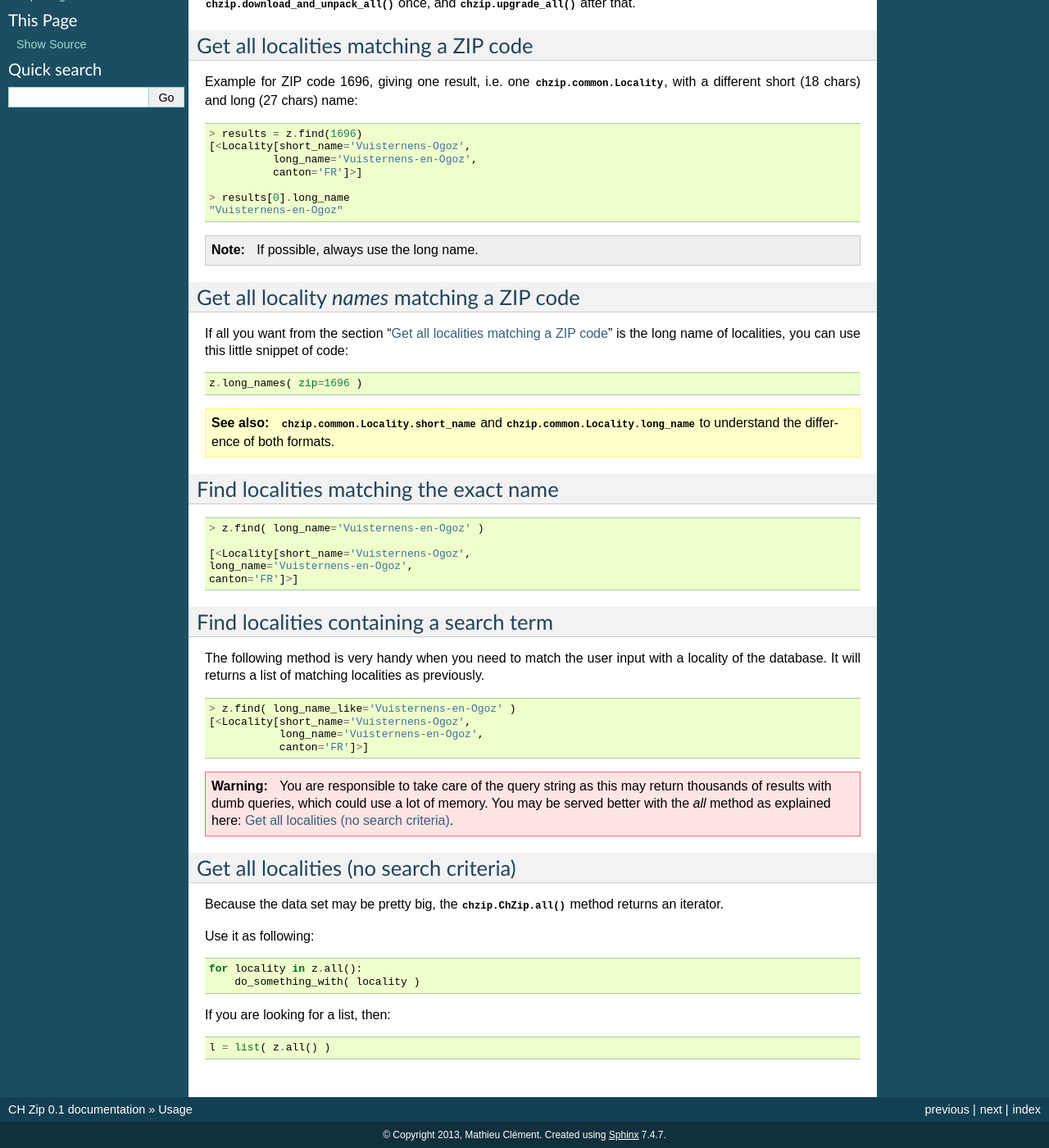
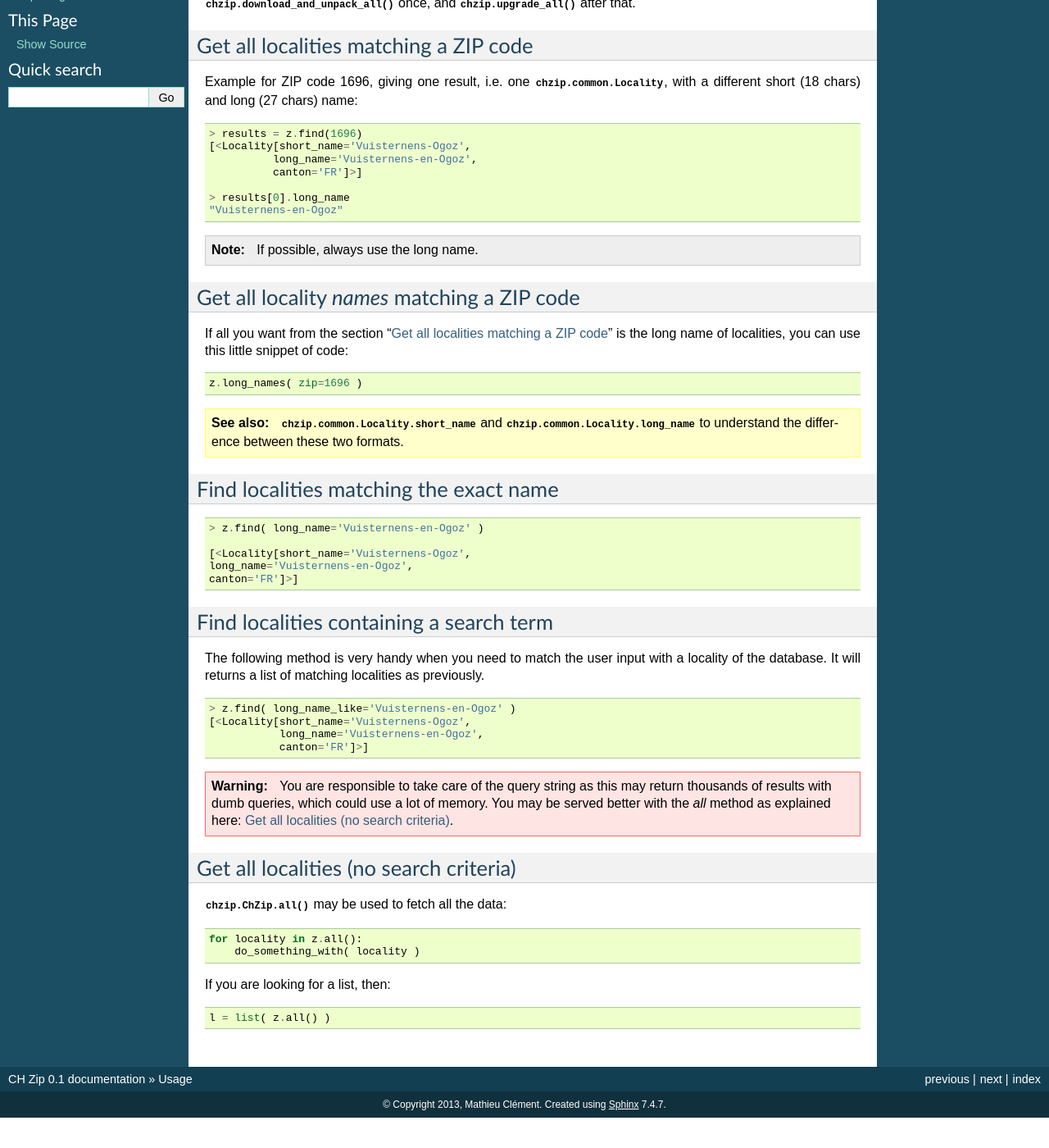
Before and after one commit to mathieu-clement/chzip, a Sphinx documentation site: the page built from doc/usage.rst, in a window 1280 px wide and 1400 px high, scrolled down 386 px. Shown: the whole window at 82% size. Built offline with Sphinx 7.4.7, drawn with Linux system fonts in a browser that asks for light colours; after the commit the page ends 1749 px from its top, so only the background shows below that.

Commit message:
Small corrections

```diff
--- a/doc/usage.rst
+++ b/doc/usage.rst
@@ -67,7 +67,7 @@ the long name of localities, you can use this little snippet of code::
 
 .. seealso::  :py:attr:`chzip.common.Locality.short_name` and
     :py:attr:`chzip.common.Locality.long_name`
-    to understand the difference of both formats.
+    to understand the difference between these two formats.
 
 
 Find localities matching the exact name
@@ -112,10 +112,7 @@ as previously.
 Get all localities (no search criteria)
 ---------------------------------------
 
-Because the data set may be pretty big, the :py:meth:`chzip.ChZip.all` method
-returns an iterator.
-
-Use it as following::
+:py:meth:`chzip.ChZip.all` may be used to fetch all the data::
 
     for locality in z.all():
         do_something_with( locality )
```
